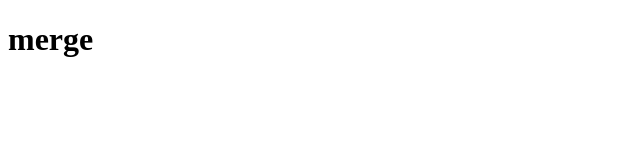
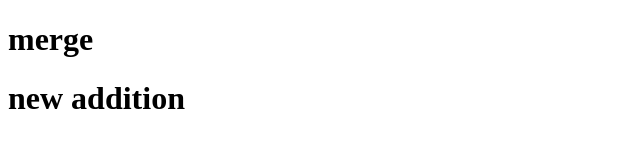
Before and after one commit to alamkhan10/new, a plain HTML site: page mergeing/index.html in a window 1280 px wide. Shown: the whole page, without its empty margins (0-640 px from the left). Drawn offline with Linux system fonts and the light colour scheme.

Commit message:
new heading

```diff
--- a/mergeing/index.html
+++ b/mergeing/index.html
@@ -7,5 +7,6 @@
 </head>
 <body>
     <h1>merge</h1>
+    <h1>new addition</h1>
 </body>
 </html>
```
